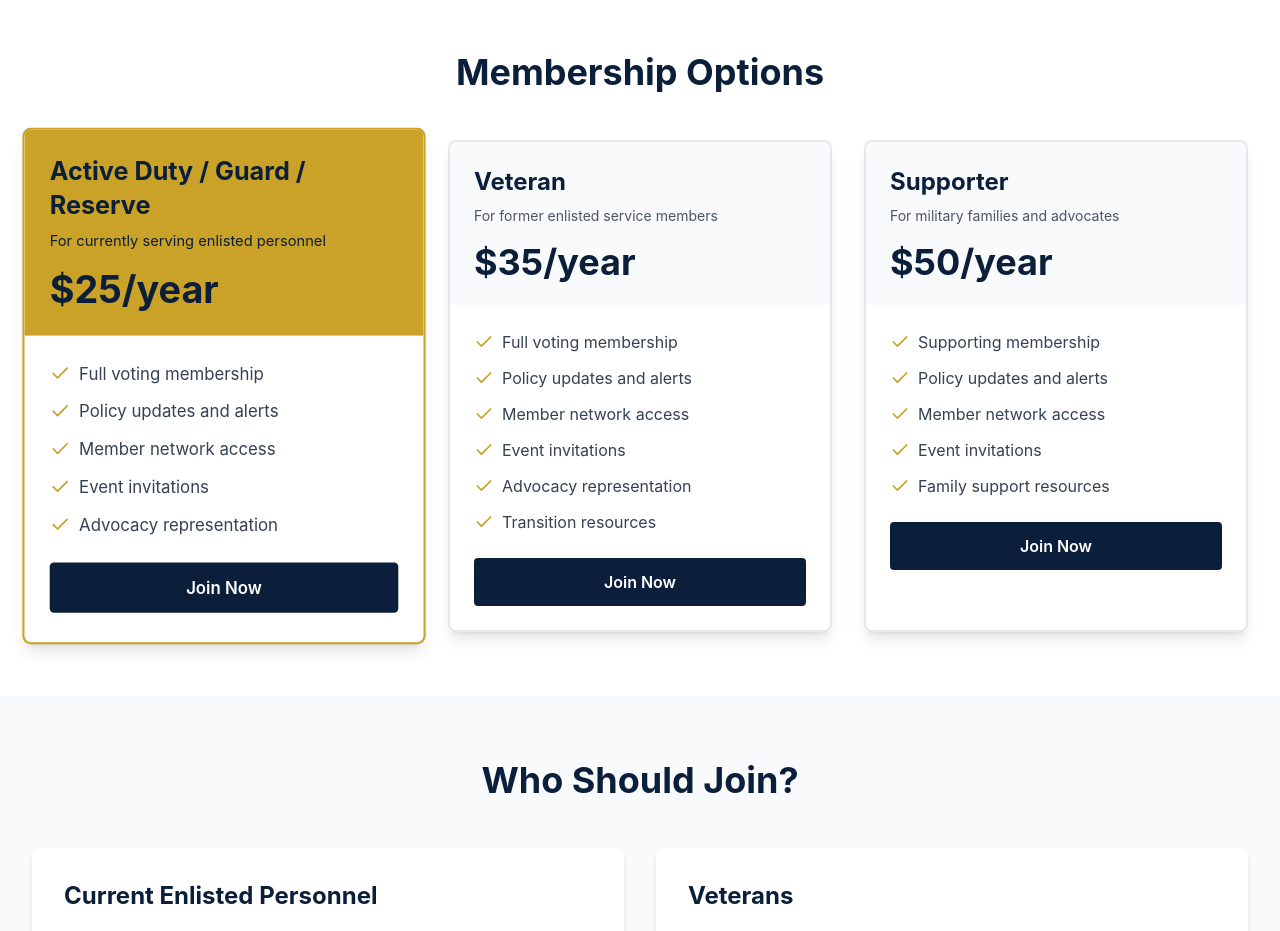
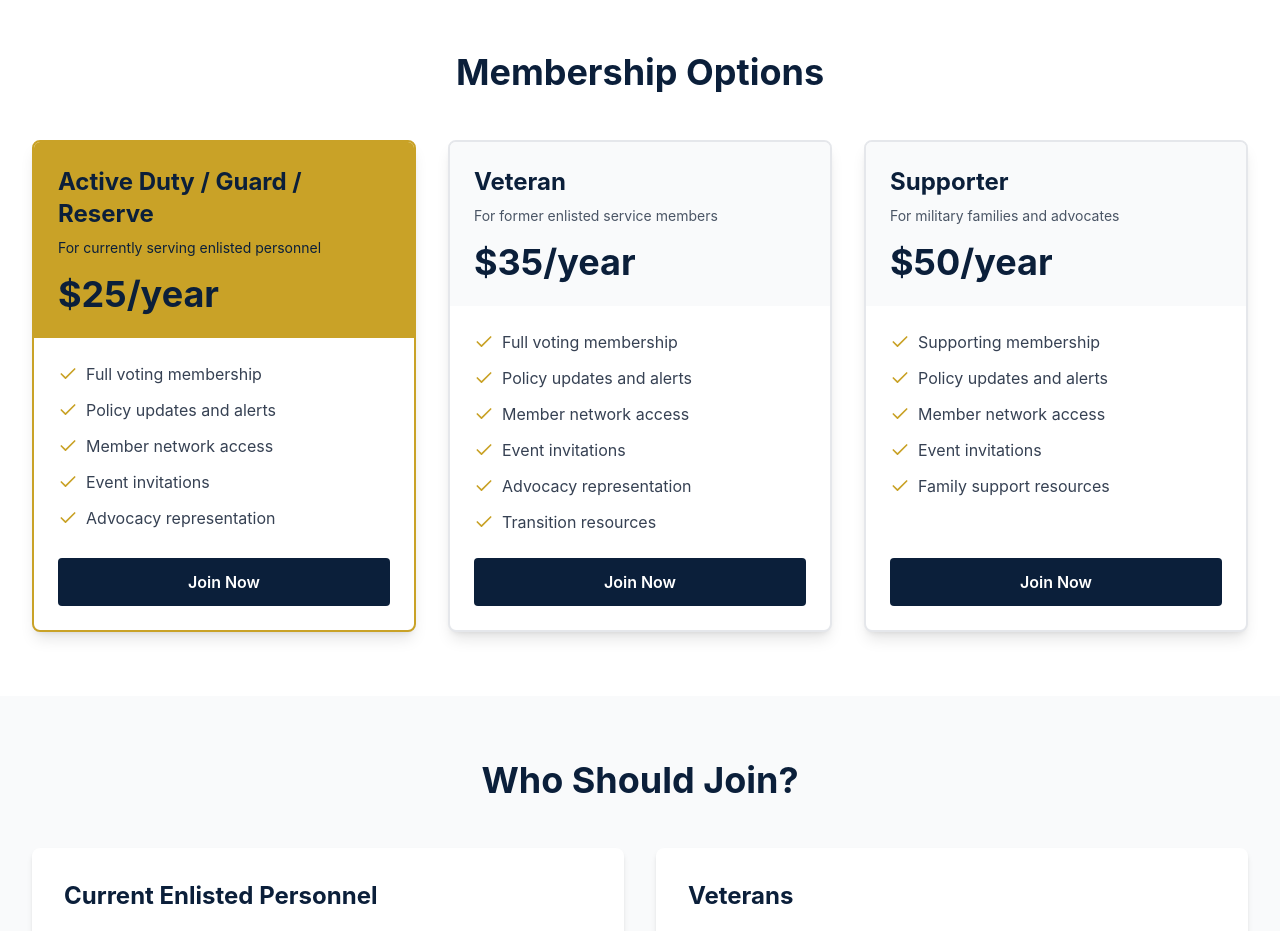
Before and after one commit to DarkEyeDP/Meaa, a React (Vite) app: page /Meaa/membership in a window 1280 px wide. Shown: the part 1900-2831 px from the top of the page. Built offline with nearby package versions, Linux system fonts and the light colour scheme.

Commit message:
Fix: Text styling, added white backgrounds to pre-footer elements, replace hero image, fix: equalize membership card heights and add gold hover state
Cards now stretch to equal height with flex-col layout, Join Now
buttons align at the bottom, and all cards scale up with a gold
border on hover.

```diff
--- a/src/app/pages/AboutPage.tsx
+++ b/src/app/pages/AboutPage.tsx
@@ -161,7 +161,7 @@ export function AboutPage() {
           <p className="text-xl text-gray-700 mb-8">
             MEAA is building a national infrastructure to advocate for enlisted personnel across all policy domains: from Capitol Hill to the Pentagon, from state legislatures to local communities.
           </p>
-          <p className="text-lg text-gray-600">
+          <p className="text-xl text-gray-700">
             Our goal is simple: ensure every policy decision affecting military life includes enlisted perspectives—and that those perspectives carry weight equal to their representation in uniform.
           </p>
         </div>
--- a/src/app/pages/HomePage.tsx
+++ b/src/app/pages/HomePage.tsx
@@ -59,7 +59,7 @@ export function HomePage() {
       <section className="relative bg-[#0B1F3A] text-white">
         <div className="absolute inset-0 overflow-hidden">
           <img
-            src="https://images.unsplash.com/photo-1615980215756-4d6069d4e872?crop=entropy&cs=tinysrgb&fit=max&fm=jpg&ixid=M3w3Nzg4Nzd8MHwxfHNlYXJjaHwxfHxkaXZlcnNlJTIwbWlsaXRhcnklMjBzZXJ2aWNlJTIwbWVtYmVycyUyMGVubGlzdGVkfGVufDF8fHx8MTc3MzE4NDM0NXww&ixlib=rb-4.1.0&q=80&w=1080"
+            src="https://d2cto119c3bgok.cloudfront.net/thumbs/photos/1412/1690454/1000w_q95.jpg"
             alt="Enlisted Service Members"
             className="w-full h-full object-cover opacity-20"
           />
--- a/src/app/pages/MembershipPage.tsx
+++ b/src/app/pages/MembershipPage.tsx
@@ -160,27 +160,27 @@ export function MembershipPage() {
           <h2 className="text-3xl md:text-4xl font-bold text-[#0B1F3A] mb-12 text-center">
             Membership Options
           </h2>
-          <div className="grid md:grid-cols-3 gap-8">
+          <div className="grid md:grid-cols-3 gap-8 items-stretch">
             {membershipTiers.map((tier, index) => (
               <div
                 key={index}
-                className={`bg-white rounded-lg shadow-lg overflow-hidden border-2 ${
-                  index === 0 ? 'border-[#C9A227] transform md:scale-105' : 'border-gray-200'
+                className={`bg-white rounded-lg shadow-lg overflow-hidden border-2 flex flex-col transition-all duration-200 hover:scale-105 hover:shadow-xl ${
+                  index === 0 ? 'border-[#C9A227]' : 'border-gray-200 hover:border-[#C9A227]'
                 }`}
               >
                 <div className={`p-6 ${index === 0 ? 'bg-[#C9A227]' : 'bg-gray-50'}`}>
-                  <h3 className={`text-2xl font-bold mb-2 ${index === 0 ? 'text-[#0B1F3A]' : 'text-[#0B1F3A]'}`}>
+                  <h3 className="text-2xl font-bold mb-2 text-[#0B1F3A]">
                     {tier.name}
                   </h3>
                   <p className={`text-sm ${index === 0 ? 'text-[#0B1F3A]' : 'text-gray-600'}`}>
                     {tier.description}
                   </p>
-                  <div className={`text-4xl font-bold mt-4 ${index === 0 ? 'text-[#0B1F3A]' : 'text-[#0B1F3A]'}`}>
+                  <div className="text-4xl font-bold mt-4 text-[#0B1F3A]">
                     {tier.price}
                   </div>
                 </div>
-                <div className="p-6">
-                  <ul className="space-y-3 mb-6">
+                <div className="p-6 flex flex-col flex-1">
+                  <ul className="space-y-3 flex-1">
                     {tier.features.map((feature, idx) => (
                       <li key={idx} className="flex items-start">
                         <Check className="text-[#C9A227] mr-2 flex-shrink-0 mt-0.5" size={20} />
@@ -188,7 +188,7 @@ export function MembershipPage() {
                       </li>
                     ))}
                   </ul>
-                  <button className="w-full bg-[#0B1F3A] text-white px-6 py-3 rounded font-semibold hover:bg-[#1a3352] transition-colors">
+                  <button className="w-full bg-[#0B1F3A] text-white px-6 py-3 rounded font-semibold hover:bg-[#1a3352] transition-colors mt-6">
                     Join Now
                   </button>
                 </div>
```
